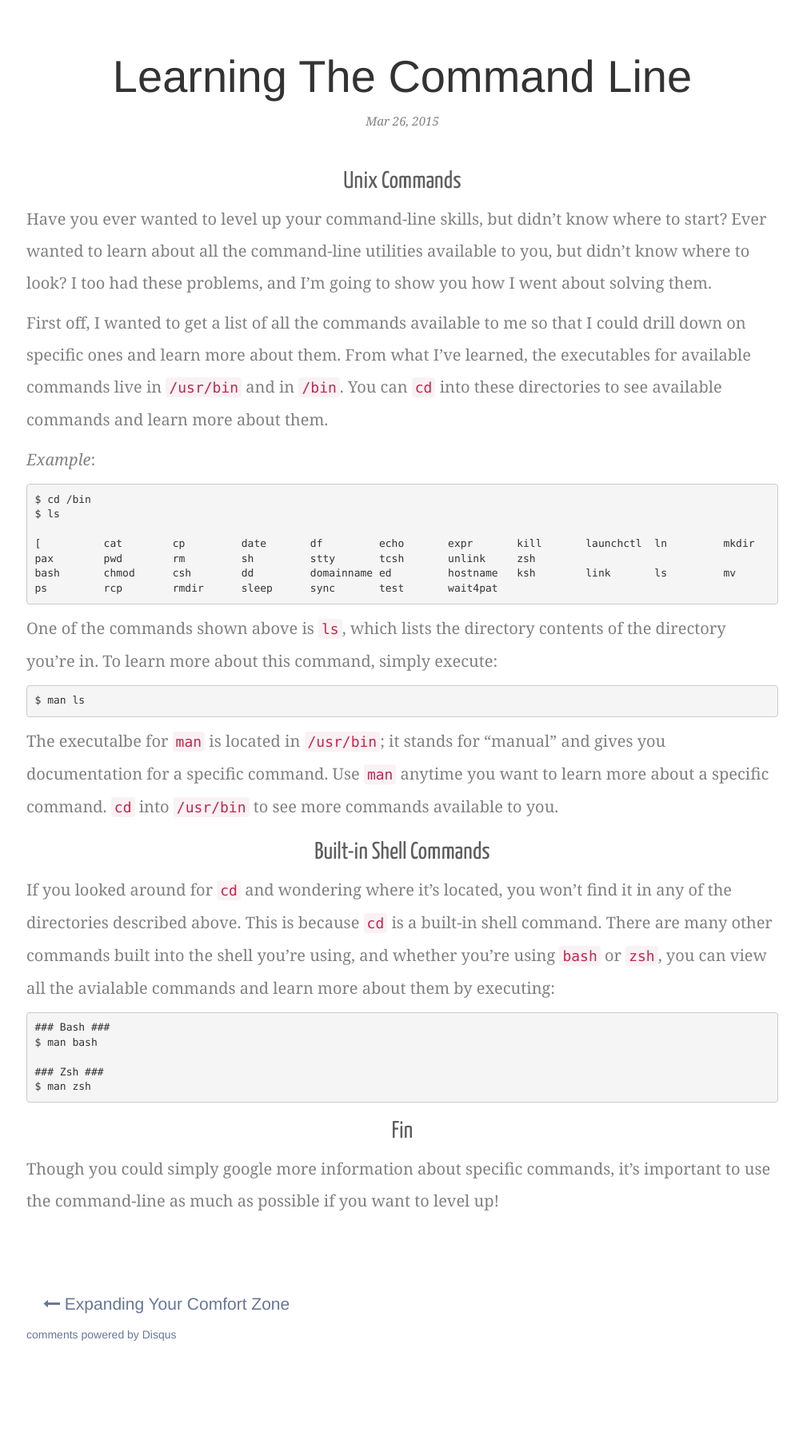
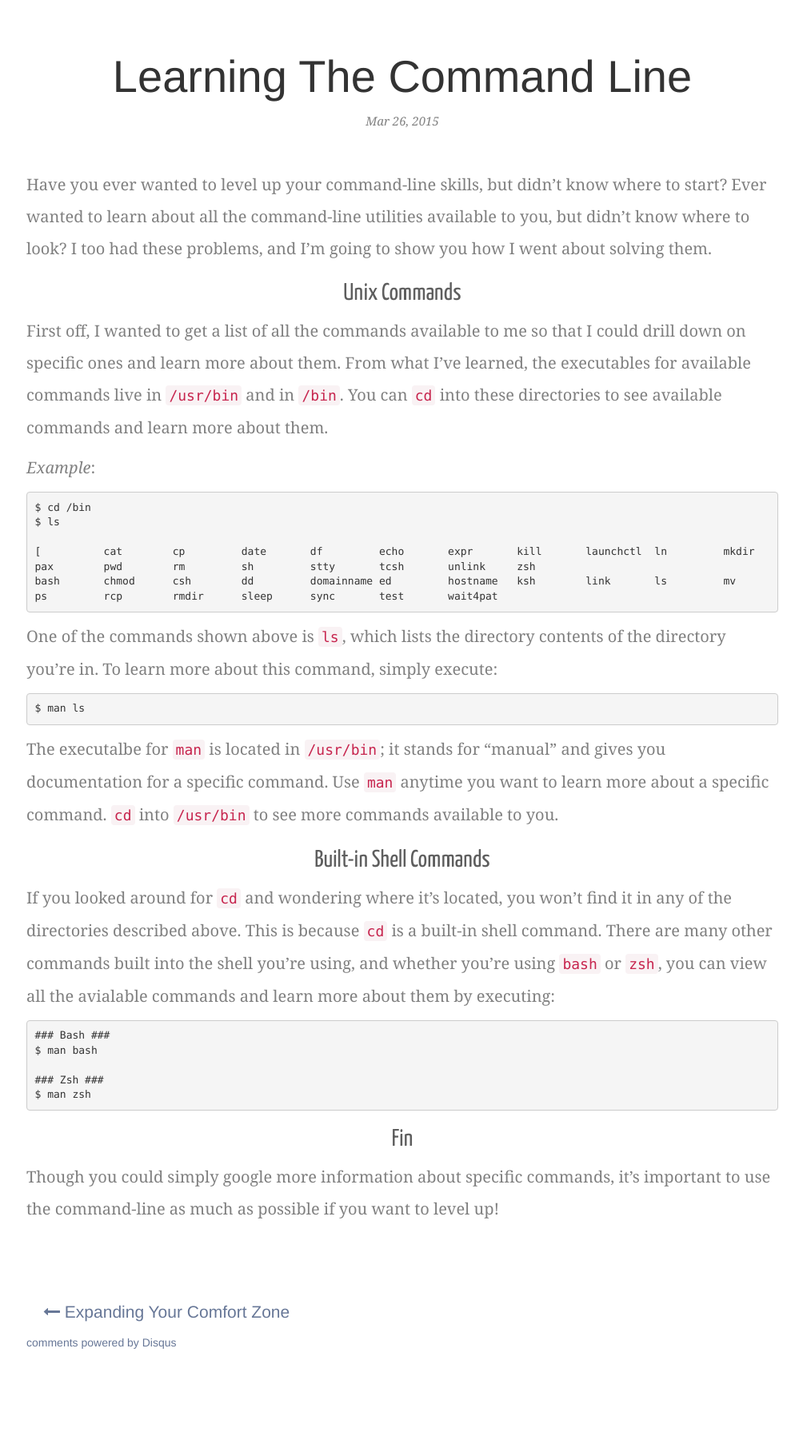
Before and after one commit to garciadanny/blog, a Jekyll site: the page built from _posts/2015-03-26-learning_the_command_line.md, in a window 1280 px wide. Shown: the whole page at 80% size, without its empty margins (137-1141 px from the left). Built offline with Jekyll 4.4.1, drawn with Linux system fonts in a browser that asks for light colours; nearby versions of some CDN libraries; comment, search, counter and statistics services are not loaded.

Commit message:
fix header position

```diff
--- a/_posts/2015-03-26-learning_the_command_line.md
+++ b/_posts/2015-03-26-learning_the_command_line.md
@@ -5,11 +5,11 @@ date:   2015-03-26 20:15:28
 categories: programming commandline command-line software unix linux shell bash zsh
 ---
 
-## Unix Commands
-
 Have you ever wanted to level up your command-line skills, but didn't know where to start? Ever wanted to learn about
 all the command-line utilities available to you, but didn't know where to look? I too had these problems, and I'm going
 to show you how I went about solving them.<!--more-->
+
+## Unix Commands
 
 First off, I wanted to get a list of all the commands available to me so that I could drill down on specific ones and
 learn more about them. From what I've learned, the executables for available commands live in `/usr/bin` and in `/bin`.
```
